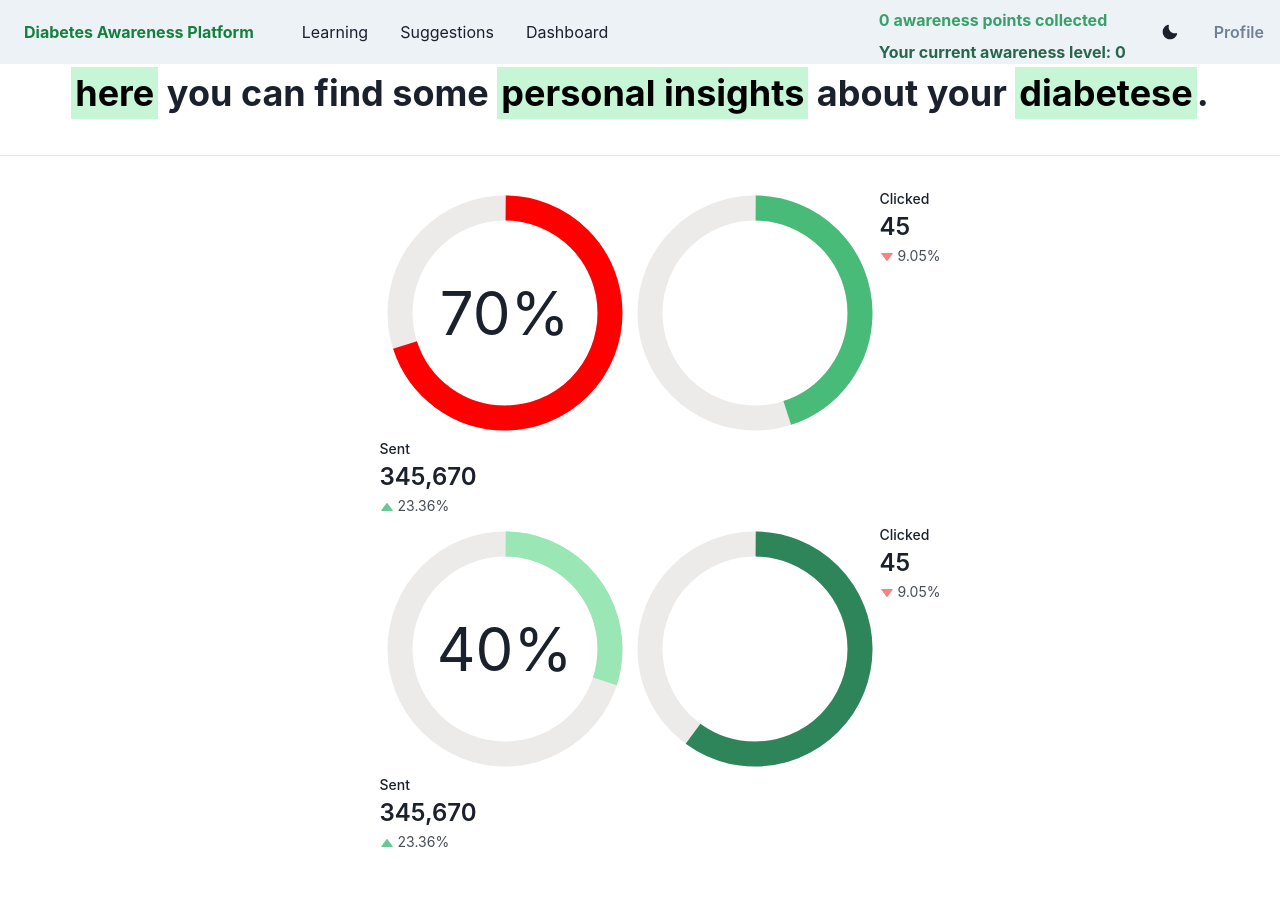
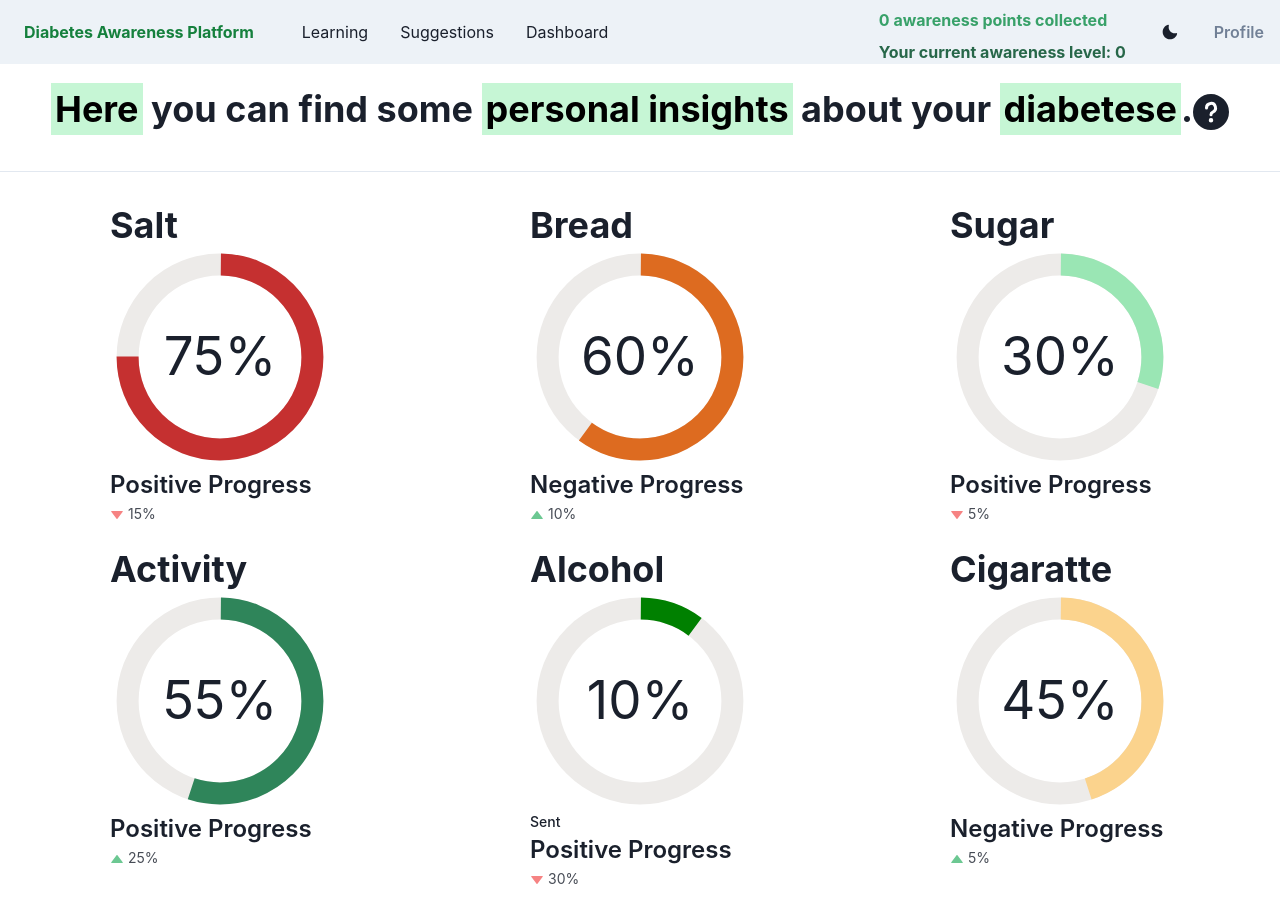
Before and after one commit to berkecengiz/diabetes-awareness, a React (Vite) app in the folder frontend/: page /dashboard in a window 1280 px wide. Before the commit the page ends 860 px from the top, so only its background shows below. Built offline with nearby package versions, Linux system fonts and the light colour scheme; no server answers; data requests are answered from the project's data file; sample sign-in values are in the browser's storage.

Commit message:
dashboard and homepage updates

```diff
--- a/frontend/src/components/Dashboard.jsx
+++ b/frontend/src/components/Dashboard.jsx
@@ -18,9 +18,11 @@ import {
   StatHelpText,
   Spinner,
   VStack,
+  Tooltip ,
 } from "@chakra-ui/react";
 import axios from "axios";
 import jwtDecode from "jwt-decode";
+import { QuestionIcon } from "@chakra-ui/icons";
 
 export const Dashboard = () => {
   const [isLoading, setIsLoading] = useState(false);
@@ -39,75 +41,114 @@ export const Dashboard = () => {
     }
   };
 
+
   return (
     <>
       <VStack
         divider={<StackDivider borderColor='gray.200' />}
+        marginTop="4"
         spacing={8}
         justifyContent="space-between"
       >
 
         <Box direction='row' as='h2'  size='lg' >
           <Heading lineHeight='tall' textAlign='center'>
-
             <Highlight query={['here', 'personal insights', 'diabetese']}
               styles={{ px: '1', py: '1', bg: 'green.100' }}>
-              here you can find some personal insights about your diabetese.
+              Here you can find some personal insights about your diabetese.
             </Highlight>
+            <Tooltip hasArrow label='Here you can find your old data compared with the new and see your progress' bg='gray.300' color='black' paddingLeft="4">
+                <QuestionIcon/>
+            </Tooltip>
           </Heading>
         </Box>
         <Box alignItems="center">
-          <StatGroup  marginLeft='40px'>
-            <Stat>
-              <CircularProgress value={70} size='250px' color="red" >
-                <CircularProgressLabel>70%</CircularProgressLabel>
+          <StatGroup marginBottom="4">
+          <Stat marginX="100px">
+            <Heading> Salt </Heading>
+              <CircularProgress value={75} size='220px' color="red.600" >
+                <CircularProgressLabel>75%</CircularProgressLabel>
+              </CircularProgress>
+
+              <StatNumber>Positive Progress</StatNumber>
+              <StatHelpText>
+                <StatArrow type='decrease' />
+                15%
+              </StatHelpText>
+
+            </Stat>
+            <Stat marginX="100px">
+            <Heading> Bread </Heading>
+              <CircularProgress value={60} size='220px' color="orange.500">
+                <CircularProgressLabel>60%</CircularProgressLabel>
+              </CircularProgress>
+
+              <StatNumber>Negative Progress</StatNumber>
+              <StatHelpText>
+                <StatArrow type='increase' />
+                10%
+              </StatHelpText>
+
+            </Stat>
+            <Stat marginX="100px">
+            <Heading> Sugar </Heading>
+              <CircularProgress value={30} size='220px' color="green.200">
+                <CircularProgressLabel>30%</CircularProgressLabel>
+              </CircularProgress>
+
+              <StatNumber>Positive Progress</StatNumber>
+              <StatHelpText>
+                <StatArrow type='decrease' />
+                5%
+              </StatHelpText>
+
+            </Stat>
+          </StatGroup>
+
+          <StatGroup>
+          <Stat marginX="100px">
+          <Heading> Activity </Heading>
+              <CircularProgress value={55} size='220px' color="green.600">
+                <CircularProgressLabel>55%</CircularProgressLabel>
+              </CircularProgress>
+
+              <StatNumber>Positive Progress</StatNumber>
+              <StatHelpText>
+                <StatArrow type='increase' />
+                25%
+              </StatHelpText>
+
+            </Stat>
+            <Stat marginX="100px">
+            <Heading className="Font-Mono"> Alcohol </Heading>
+              <CircularProgress value={10} size='220px' color="green">
+                <CircularProgressLabel>10%</CircularProgressLabel>
               </CircularProgress>
 
               <StatLabel>Sent</StatLabel>
-              <StatNumber>345,670</StatNumber>
+              <StatNumber>Positive Progress</StatNumber>
               <StatHelpText>
-                <StatArrow type='increase' />
-                23.36%
+                <StatArrow type='decrease' />
+                30%
               </StatHelpText>
 
             </Stat>
-            <CircularProgress value={45} size='250px' color="green.400" />
-
-            <Stat>
-              <StatLabel>Clicked</StatLabel>
-              <StatNumber>45</StatNumber>
-              <StatHelpText>
-                <StatArrow type='decrease' />
-                9.05%
-              </StatHelpText>
-            </Stat>
-          </StatGroup>
-
-          <StatGroup marginLeft='40px'>
-            <Stat>
-              <CircularProgress value={30} size='250px' color="green.200">
-                <CircularProgressLabel>40%</CircularProgressLabel>
+            <Stat marginX="100px">
+            <Heading> Cigaratte </Heading>
+              <CircularProgress value={45} size='220px' color="orange.200">
+                <CircularProgressLabel>45%</CircularProgressLabel>
               </CircularProgress>
 
-              <StatLabel>Sent</StatLabel>
-              <StatNumber>345,670</StatNumber>
+              <StatNumber>Negative Progress</StatNumber>
               <StatHelpText>
                 <StatArrow type='increase' />
-                23.36%
+                5%
               </StatHelpText>
 
             </Stat>
-            <CircularProgress value={60} size='250px' color="green.600" />
 
-            <Stat>
-              <StatLabel>Clicked</StatLabel>
-              <StatNumber>45</StatNumber>
-              <StatHelpText>
-                <StatArrow type='decrease' />
-                9.05%
-              </StatHelpText>
-            </Stat>
           </StatGroup>
+
 
         </Box>
       </VStack>
--- a/frontend/src/components/PatientHabbits.jsx
+++ b/frontend/src/components/PatientHabbits.jsx
@@ -10,11 +10,21 @@ export const PatientHabbits = () => {
   const toast = useToast();
   const [sliderValue, setSliderValue] = useState([
     {
-      category: "coffee",
-      name: "Coffee Usage",
+      category: "bread",
+      name: "Bread",
       rate: 0,
-      imgUrl: "https://static.vecteezy.com/system/resources/previews/000/449/568/original/vector-coffee-icon.jpg",
+      // imgUrl: "https://images.vexels.com/media/users/3/213417/isolated/preview/d34cc966ff20fcae46c7bead6f9e0832-pantry-salt-label-by-vexels.png",
+      imgUrl: "https://assets.bonappetit.com/photos/5f84743360f032defe1f5376/16:9/w_2192,h_1233,c_limit/Pullman-Loaf-Lede-new.jpg",
     },
+
+    {
+      category: "activity",
+      name: "Activity",
+      rate: 0,
+      // imgUrl: "https://images.vexels.com/media/users/3/213417/isolated/preview/d34cc966ff20fcae46c7bead6f9e0832-pantry-salt-label-by-vexels.png",
+      imgUrl: "https://encrypted-tbn0.gstatic.com/images?q=tbn:ANd9GcQzfoXGX_TRphXy4bRbDZVvu1DFGd_hvw4cng&usqp=CAU",
+    },
+
     {
       category: "alcohol",
       name: "Alcohol Usage",
@@ -34,26 +44,19 @@ export const PatientHabbits = () => {
       // imgUrl: "https://images.vexels.com/media/users/3/213417/isolated/preview/d34cc966ff20fcae46c7bead6f9e0832-pantry-salt-label-by-vexels.png",
       imgUrl: "https://images.vexels.com/media/users/3/256433/isolated/lists/729ac7eacc177d1fa1ee12f552646396-salt-shaker-spice-color-stroke.png",
     },
-    {
-      category: "bread",
-      name: "Bread",
-      rate: 0,
-      // imgUrl: "https://images.vexels.com/media/users/3/213417/isolated/preview/d34cc966ff20fcae46c7bead6f9e0832-pantry-salt-label-by-vexels.png",
-      imgUrl: "https://assets.bonappetit.com/photos/5f84743360f032defe1f5376/16:9/w_2192,h_1233,c_limit/Pullman-Loaf-Lede-new.jpg",
-    },
-    {
-      category: "activity",
-      name: "Activity",
-      rate: 0,
-      // imgUrl: "https://images.vexels.com/media/users/3/213417/isolated/preview/d34cc966ff20fcae46c7bead6f9e0832-pantry-salt-label-by-vexels.png",
-      imgUrl: "https://encrypted-tbn0.gstatic.com/images?q=tbn:ANd9GcQzfoXGX_TRphXy4bRbDZVvu1DFGd_hvw4cng&usqp=CAU",
-    },
+
     {
       category: "cigarette",
       name: "Cigarette",
       rate: 0,
       // imgUrl: "https://images.vexels.com/media/users/3/213417/isolated/preview/d34cc966ff20fcae46c7bead6f9e0832-pantry-salt-label-by-vexels.png",
       imgUrl: "https://encrypted-tbn0.gstatic.com/images?q=tbn:ANd9GcToGB26_ECG0LzTjLK9C-vNsYwM6xy78tsmLQ&usqp=CAU",
+    },
+    {
+      category: "coffee",
+      name: "Coffee Usage",
+      rate: 0,
+      imgUrl: "https://static.vecteezy.com/system/resources/previews/000/449/568/original/vector-coffee-icon.jpg",
     },
   ]);
   const [habbits, setHabbits] = useState([]);
--- a/frontend/src/components/Suggestion.jsx
+++ b/frontend/src/components/Suggestion.jsx
@@ -55,6 +55,14 @@ export const Suggestion = () => {
     getPointsInfo();
   }, []);
 
+
+  const handleSetPoints = () => {
+    setPoints({
+      ...points,
+      points_collected: points.points_collected + 100,
+    });
+  };
+
   const getMe = async () => {
     const token = localStorage.getItem("access_token");
     const config = {
@@ -67,6 +75,7 @@ export const Suggestion = () => {
       console.log("Error", err);
     }
   };
+
 
   const getSuggestions = async () => {
     const token = localStorage.getItem("access_token");
@@ -114,6 +123,7 @@ export const Suggestion = () => {
 
   const onShowDetails = (data) => {
     onDetailOpen();
+    handleSetPoints();
     setSelectedSuggestion(data);
   };
 
```
Also changed, not shown: frontend/src/components/Home.jsx (+42 -17 lines).
